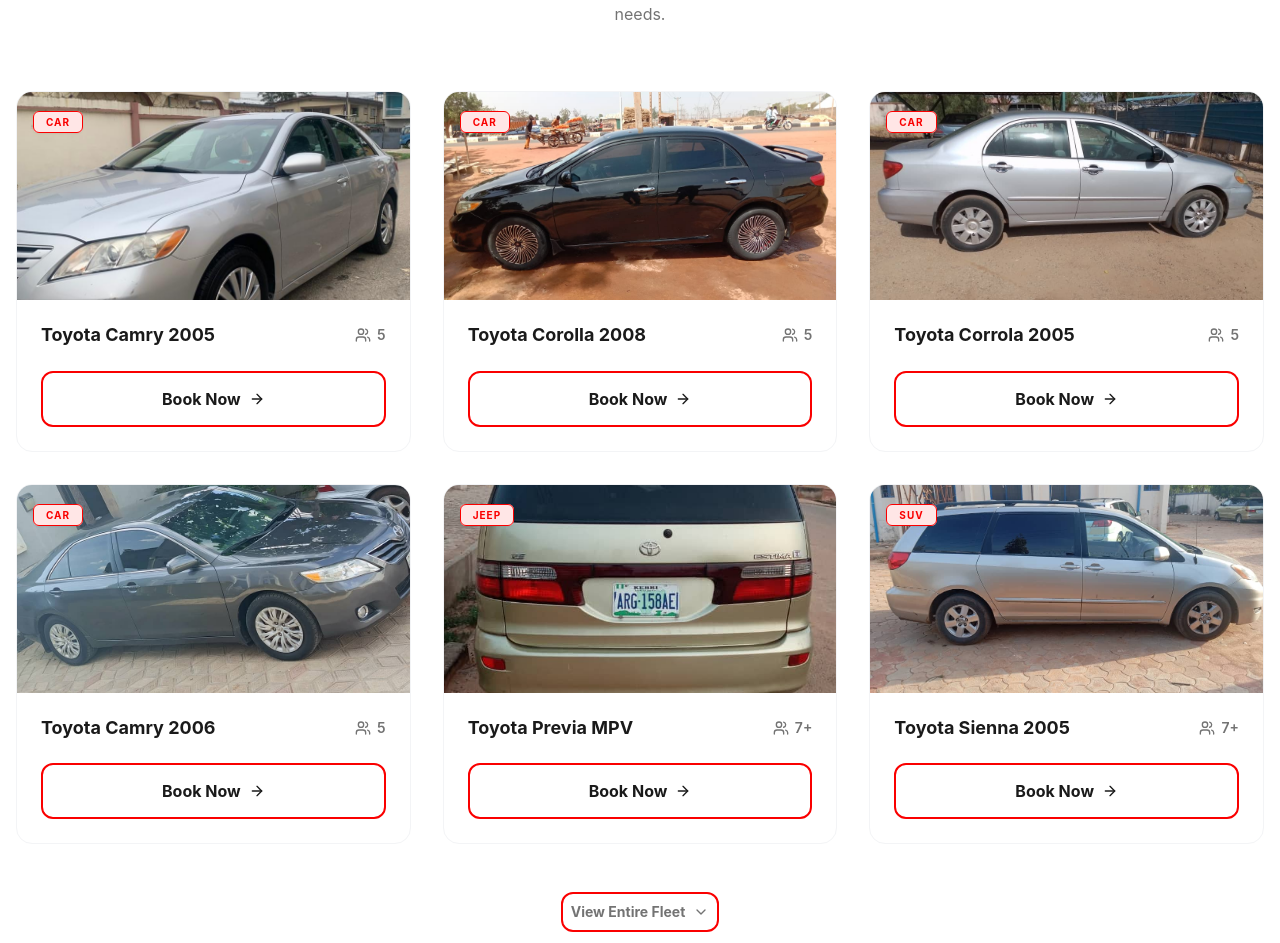
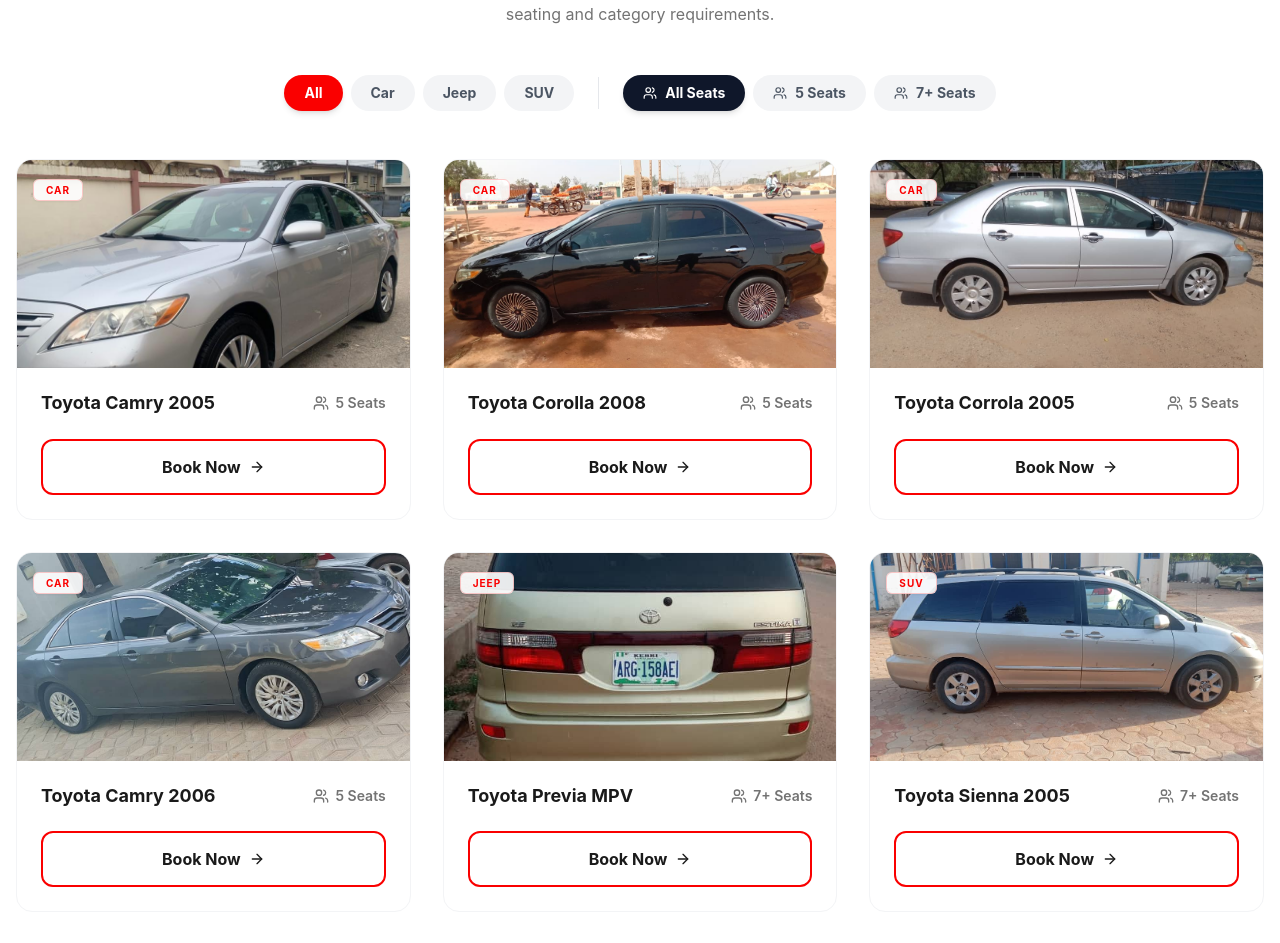
Before and after one commit to AtomsHub/junidecarhire, a React (Vite) app: page / in a window 1280 px wide. Shown: the part 2669-3612 px from the top of the page. Built offline with nearby package versions, Linux system fonts and the light colour scheme.

Commit message:
Added filter feature

```diff
--- a/src/assets/FleetSection.tsx
+++ b/src/assets/FleetSection.tsx
@@ -1,7 +1,7 @@
 import { useState } from "react"
 import { cars } from "../data/CarData"
 import type { Car } from "../data/CarData"
-import { Users, ArrowRight, ChevronDown } from "lucide-react"
+import { Users, ArrowRight, ChevronDown, Filter } from "lucide-react"
 
 type FleetProps = {
   onBookNow: (car: Car) => void
@@ -9,12 +9,25 @@
 
 const FleetSection = ({ onBookNow }: FleetProps) => {
   const [showAll, setShowAll] = useState(false)
-  const visibleCars = showAll ? cars : cars.slice(0, 6)
+  const [categoryFilter, setCategoryFilter] = useState("All")
+  const [seatsFilter, setSeatsFilter] = useState("All")
+
+  const categories = ["All", ...new Set(cars.map(car => car.category))]
+  const filteredCars = cars.filter(car => {
+    const categoryMatch = categoryFilter === "All" || car.category === categoryFilter;
+
+    const carSeats = car.category === "Car" ? "5" : "7+";
+    const seatsMatch = seatsFilter === "All" || carSeats === seatsFilter;
+
+    return categoryMatch && seatsMatch;
+  })
+
+  const visibleCars = showAll ? filteredCars : filteredCars.slice(0, 6)
 
   return (
     <section id="fleet" className="bg-white px-4 py-20">
       <div className="max-w-7xl mx-auto">
-        <div className="text-center mb-16">
+        <div className="text-center mb-12">
           <span className="text-brand-accent font-bold tracking-widest text-sm uppercase">
             Our Fleet
           </span>
@@ -22,9 +35,52 @@
             Find Your Perfect Ride
           </h2>
           <p className="text-brand-text-muted max-w-xl mx-auto leading-relaxed">
-            Diverse selection of well-maintained vehicles for corporate and individual needs.
+            Select from our premium range of vehicles, filtered to meet your specific seating and category requirements.
           </p>
         </div>
+
+        {/* --- Filter Controls --- */}
+        <div className="flex flex-col md:flex-row items-center justify-center gap-6 mb-12">
+          {/* Category Filter */}
+          <div className="flex flex-wrap justify-center gap-2">
+            {categories.map(cat => (
+              <button
+                key={cat}
+                onClick={() => {setCategoryFilter(cat); setShowAll(false)}}
+                className={`px-5 py-2 rounded-full text-sm font-bold transition-all ${
+                  categoryFilter === cat
+                  ? "bg-brand-accent text-white shadow-md"
+                  : "bg-gray-100 text-gray-600 hover:bg-gray-200"
+                }`}
+              >
+                {cat}
+              </button>
+            ))}
+          </div>
+
+          <div className="hidden md:block h-8 w-px bg-gray-200"></div>
+
+          {/* Seats Filter */}
+          <div className="flex gap-2">
+            {["All", "5", "7+"].map(seat => (
+              <button
+                key={seat}
+                onClick={() => {setSeatsFilter(seat); setShowAll(false)}}
+                className={`flex items-center gap-2 px-5 py-2 rounded-full text-sm font-bold transition-all ${
+                  seatsFilter === seat
+                  ? "bg-slate-900 text-white shadow-md"
+                  : "bg-gray-100 text-gray-600 hover:bg-gray-200"
+                }`}
+              >
+                <Users className="w-3.5 h-3.5" />
+                {seat === "All" ? "All Seats" : `${seat} Seats`}
+              </button>
+            ))}
+          </div>
+        </div>
+
+        {/* --- Fleet Grid --- */}
+        {visibleCars.length > 0 ? (
           <div className="grid grid-cols-1 md:grid-cols-2 lg:grid-cols-3 gap-8">
             {visibleCars.map(car => (
               <div
@@ -35,30 +91,29 @@
                   <img
                     src={car.image}
                     alt={car.name}
-                  className="w-full h-full object-cover transition-transform duration-500 hover:scale-105"
+                    className="w-full h-full object-cover transition-transform duration-500 group-hover:scale-105"
                   />
-
                   <div className="absolute top-4 left-4">
-                  <span className="text-[10px] font-bold uppercase tracking-widest bg-brand-accent-soft border border-brand-accent text-brand-accent px-3 py-1 rounded-md shadow-sm">
+                    <span className="text-[10px] font-bold uppercase tracking-widest bg-white/90 backdrop-blur-sm border border-brand-accent/20 text-brand-accent px-3 py-1 rounded-md shadow-sm">
                       {car.category}
                     </span>
                   </div>
                 </div>
                 <div className="p-6">
                   <div className="flex justify-between items-center mb-6">
-                  <h3 className="text-lg font-bold text-brand-text leading-tight hover:text-brand-accent transition-colors">
+                    <h3 className="text-lg font-bold text-brand-text leading-tight group-hover:text-brand-accent transition-colors">
                       {car.name}
                     </h3>
                     <div className="flex items-center gap-1.5 text-brand-text-muted">
                       <Users className="w-4 h-4" />
                       <span className="text-sm font-semibold">
-                      {car.category === "Car" ? "5" : "7+"}
+                        {car.category === "Car" ? "5 Seats" : "7+ Seats"}
                       </span>
                     </div>
                   </div>
                   <button
                     onClick={() => onBookNow(car)}
-                  className="w-full py-3.5 rounded-xl border-2 border-brand-accent text-brand-text font-bold flex items-center justify-center gap-2 group-hover:bg-brand-accent group-hover:border-brand-accent group-hover:text-white transition-all duration-300"
+                    className="w-full py-3.5 rounded-xl border-2 border-brand-accent text-brand-text font-bold flex items-center justify-center gap-2 group-hover:bg-brand-accent group-hover:text-white transition-all duration-300"
                   >
                     Book Now
                     <ArrowRight className="w-4 h-4" />
@@ -67,17 +122,31 @@
               </div>
             ))}
           </div>
+        ) : (
+          <div className="text-center py-20 bg-gray-50 rounded-3xl border-2 border-dashed border-gray-200">
+            <Filter className="w-12 h-12 text-gray-300 mx-auto mb-4" />
+            <h3 className="text-xl font-bold text-gray-500">No vehicles match your filters</h3>
+            <button
+              onClick={() => {setCategoryFilter("All"); setSeatsFilter("All")}}
+              className="mt-4 text-brand-accent font-bold hover:underline"
+            >
+              Clear all filters
+            </button>
+          </div>
+        )}
 
-        {/* Toggle Button */}
+        {/* --- Toggle Button --- */}
+        {filteredCars.length > 6 && (
           <div className="flex justify-center mt-12">
             <button
               onClick={() => setShowAll(!showAll)}
-            className="flex items-center gap-2 text-brand-text-muted p-2 rounded-xl border-2 border-brand-accent font-bold text-sm hover:text-brand-accent transition-colors"
+              className="flex items-center gap-2 text-brand-text-muted px-6 py-3 rounded-xl border-2 border-gray-100 font-bold text-sm hover:border-brand-accent hover:text-brand-accent transition-all"
             >
-            {showAll ? "Show Less" : "View Entire Fleet"}
+              {showAll ? "Show Fewer Vehicles" : `View All Vehicles`}
               <ChevronDown className={`w-4 h-4 transition-transform ${showAll ? 'rotate-180' : ''}`} />
             </button>
           </div>
+        )}
       </div>
     </section>
   )
```
Lines whose indentation alone changed are shown as unchanged.
